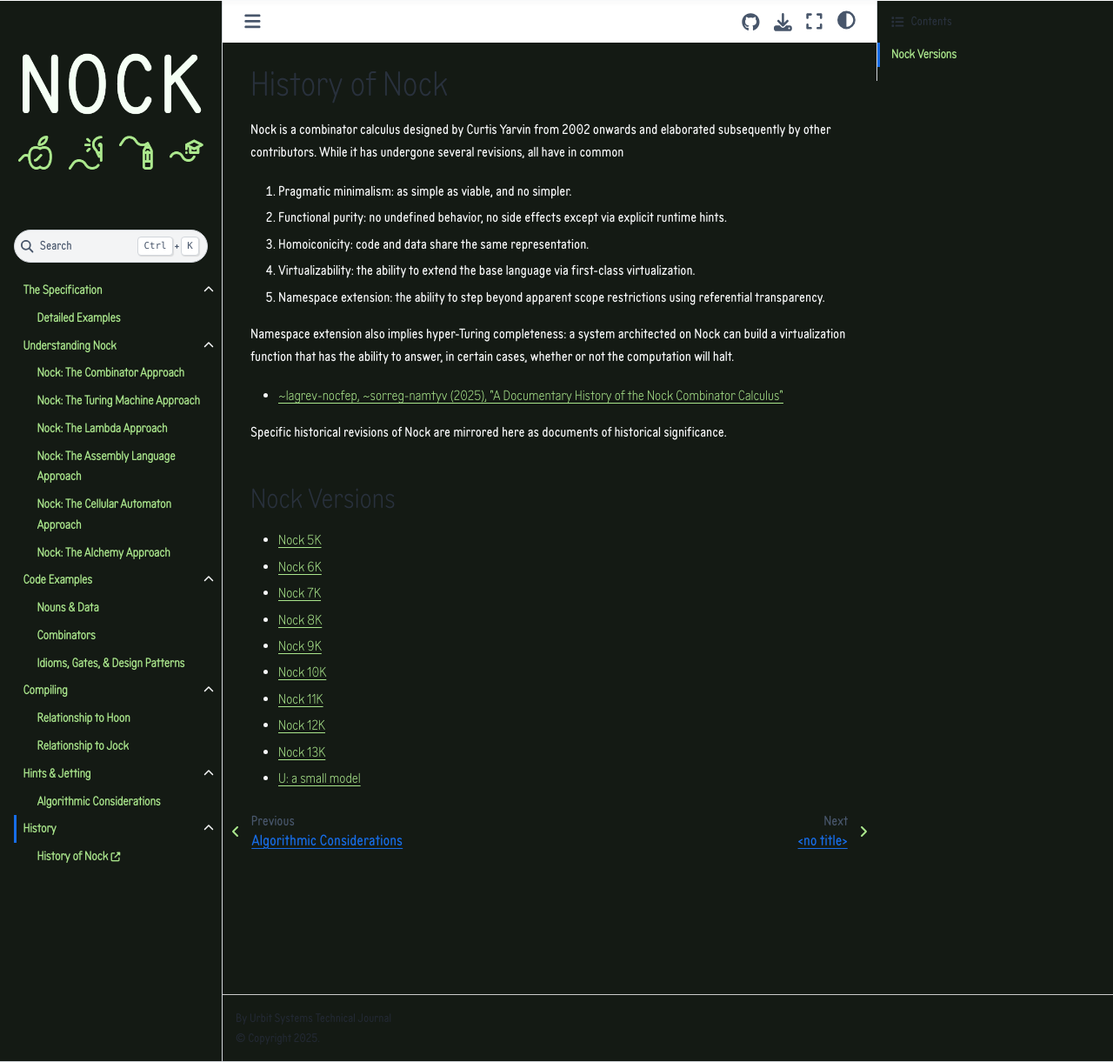
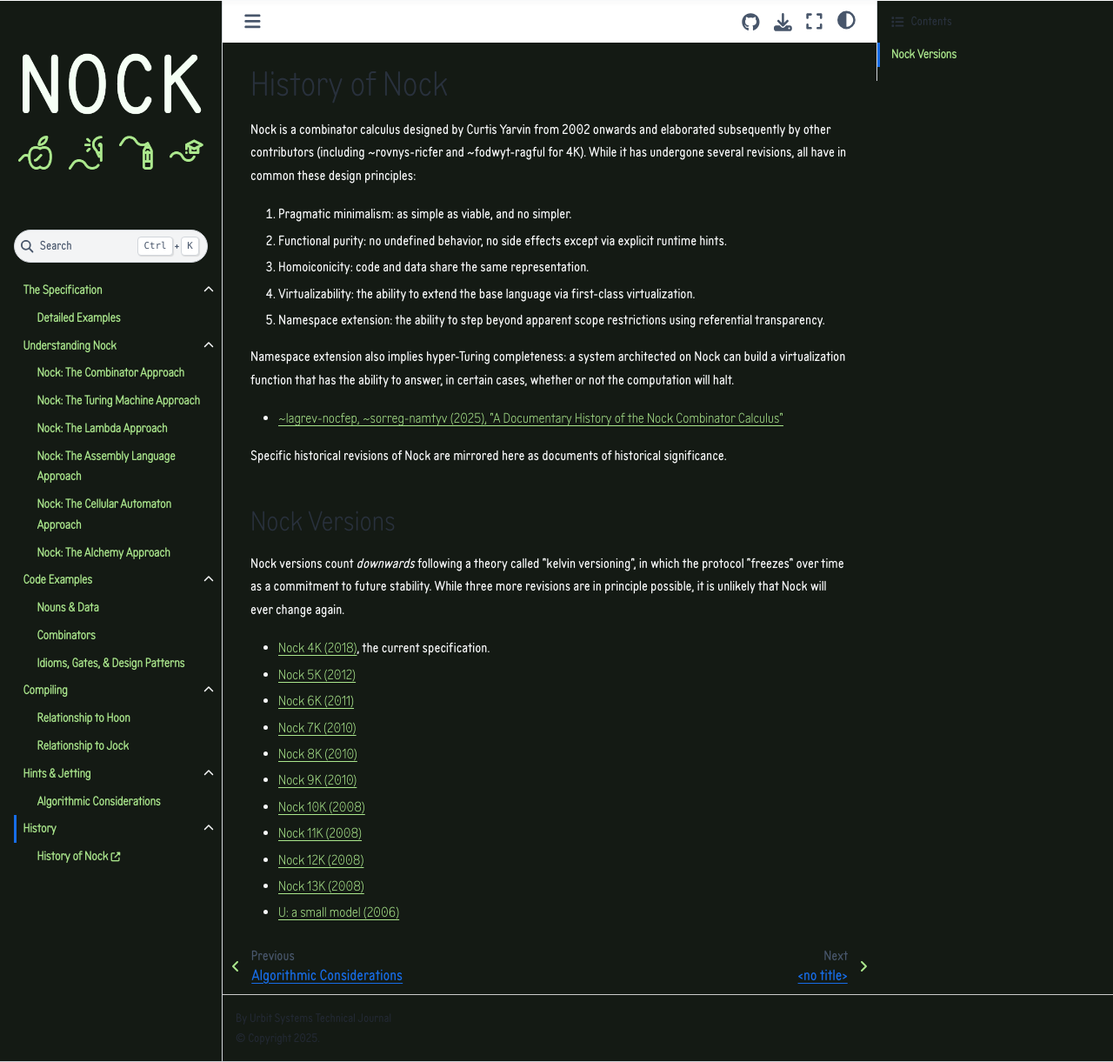
Before and after one commit to Urbit-Systems-Technical-Journal/nocksite, a Jupyter Book: the page built from content/history/index.md, in a window 1280 px wide and 1221 px high. Shown: the whole window at 87% size. Built offline with Jupyter Book 1.0.4 settings and Sphinx 7.4.7 and the Sphinx Book theme 1.1.4, drawn with Linux system fonts in a browser that asks for light colours.

Commit message:
Add more links.

```diff
--- a/content/history/index.md
+++ b/content/history/index.md
@@ -1,6 +1,6 @@
 # History of Nock
 
-Nock is a combinator calculus designed by Curtis Yarvin from 2002 onwards and elaborated subsequently by other contributors.  While it has undergone several revisions, all have in common
+Nock is a combinator calculus designed by Curtis Yarvin from 2002 onwards and elaborated subsequently by other contributors (including ~rovnys-ricfer and ~fodwyt-ragful for 4K).  While it has undergone several revisions, all have in common these design principles:
 
 1. Pragmatic minimalism:  as simple as viable, and no simpler.
 2. Functional purity:  no undefined behavior, no side effects except via explicit runtime hints.
@@ -16,13 +16,16 @@ Specific historical revisions of Nock are mirrored here as documents of historic
 
 ## Nock Versions
 
-* [Nock 5K](nock-5k.md)
-* [Nock 6K](nock-6k.md)
-* [Nock 7K](nock-7k.md)
-* [Nock 8K](nock-8k.md)
-* [Nock 9K](nock-9k.md)
-* [Nock 10K](nock-10k.md)
-* [Nock 11K](nock-11k.md)
-* [Nock 12K](nock-12k.md)
-* [Nock 13K](nock-13k.md)
-* [U: a small model](u-model.md)
+Nock versions count _downwards_ following a theory called “kelvin versioning”, in which the protocol “freezes” over time as a commitment to future stability.  While three more revisions are in principle possible, it is unlikely that Nock will ever change again.
+
+* [Nock 4K (2018)](../specification/index.md), the current specification.
+* [Nock 5K (2012)](nock-5k.md)
+* [Nock 6K (2011)](nock-6k.md)
+* [Nock 7K (2010)](nock-7k.md)
+* [Nock 8K (2010)](nock-8k.md)
+* [Nock 9K (2010)](nock-9k.md)
+* [Nock 10K (2008)](nock-10k.md)
+* [Nock 11K (2008)](nock-11k.md)
+* [Nock 12K (2008)](nock-12k.md)
+* [Nock 13K (2008)](nock-13k.md)
+* [U: a small model (2006)](u-model.md)
```
